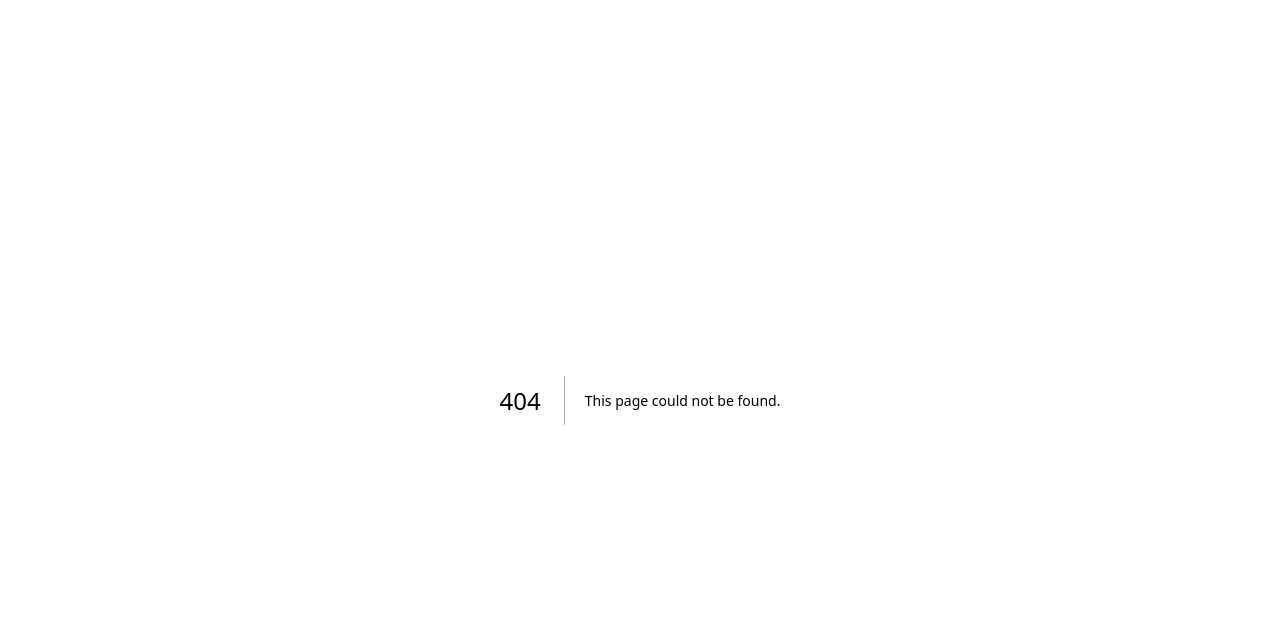
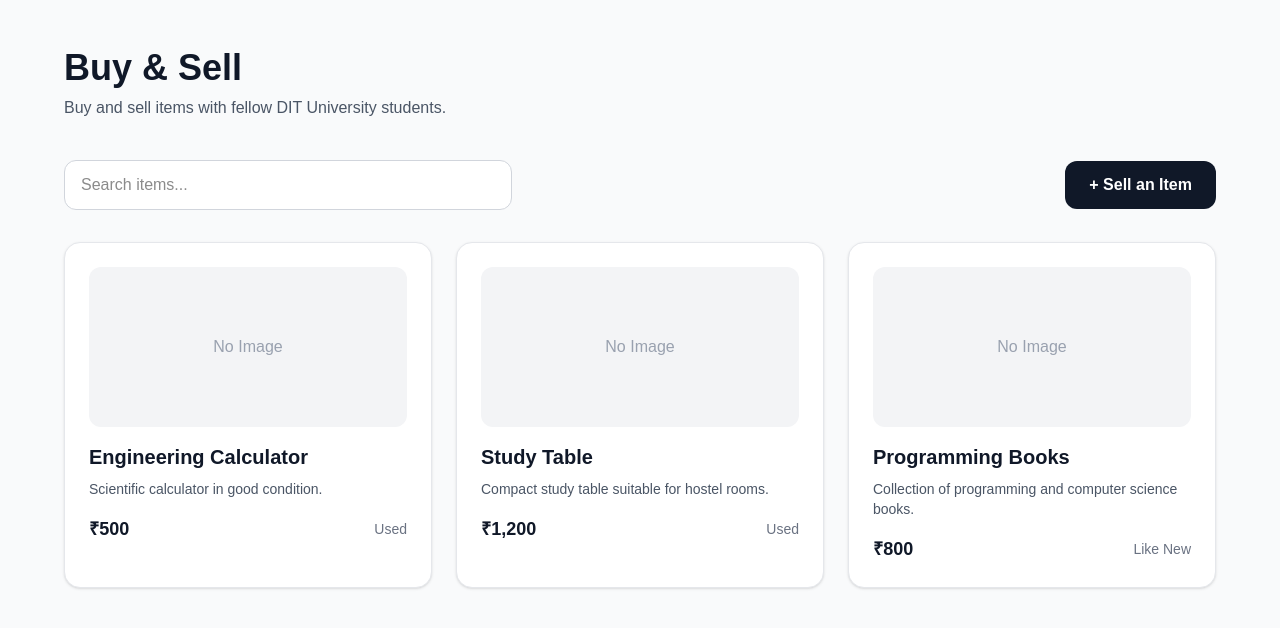
Before and after one commit to JatinPundir-0087/dit-hub, a Next.js app: page /buy-sell in a window 1280 px wide. Before the commit this address had no page. Shown: the top 628 px of the page. Built offline with nearby package versions, Linux system fonts and the light colour scheme.

Commit message:
Create Buy and Sell page

```diff
--- /dev/null
+++ b/app/buy-sell/page.tsx
@@ -0,0 +1,85 @@
+export default function BuySell() {
+  return (
+    <main className="min-h-screen bg-gray-50 px-6 py-12">
+      <div className="mx-auto max-w-6xl">
+        <div className="mb-10">
+          <h1 className="text-4xl font-bold text-gray-900">Buy & Sell</h1>
+          <p className="mt-2 text-gray-600">
+            Buy and sell items with fellow DIT University students.
+          </p>
+        </div>
+
+        <div className="mb-8 flex flex-col gap-4 sm:flex-row sm:items-center sm:justify-between">
+          <input
+            type="text"
+            placeholder="Search items..."
+            className="w-full rounded-xl border border-gray-300 bg-white px-4 py-3 outline-none focus:border-gray-500 sm:max-w-md"
+          />
+
+          <button className="rounded-xl bg-gray-900 px-6 py-3 font-semibold text-white transition hover:bg-gray-700">
+            + Sell an Item
+          </button>
+        </div>
+
+        <section className="grid gap-6 sm:grid-cols-2 lg:grid-cols-3">
+          <div className="rounded-2xl border border-gray-200 bg-white p-6 shadow-sm">
+            <div className="mb-4 flex h-40 items-center justify-center rounded-xl bg-gray-100 text-gray-400">
+              No Image
+            </div>
+
+            <h2 className="text-xl font-semibold text-gray-900">
+              Engineering Calculator
+            </h2>
+
+            <p className="mt-2 text-sm text-gray-600">
+              Scientific calculator in good condition.
+            </p>
+
+            <div className="mt-4 flex items-center justify-between">
+              <span className="text-lg font-bold text-gray-900">₹500</span>
+              <span className="text-sm text-gray-500">Used</span>
+            </div>
+          </div>
+
+          <div className="rounded-2xl border border-gray-200 bg-white p-6 shadow-sm">
+            <div className="mb-4 flex h-40 items-center justify-center rounded-xl bg-gray-100 text-gray-400">
+              No Image
+            </div>
+
+            <h2 className="text-xl font-semibold text-gray-900">
+              Study Table
+            </h2>
+
+            <p className="mt-2 text-sm text-gray-600">
+              Compact study table suitable for hostel rooms.
+            </p>
+
+            <div className="mt-4 flex items-center justify-between">
+              <span className="text-lg font-bold text-gray-900">₹1,200</span>
+              <span className="text-sm text-gray-500">Used</span>
+            </div>
+          </div>
+
+          <div className="rounded-2xl border border-gray-200 bg-white p-6 shadow-sm">
+            <div className="mb-4 flex h-40 items-center justify-center rounded-xl bg-gray-100 text-gray-400">
+              No Image
+            </div>
+
+            <h2 className="text-xl font-semibold text-gray-900">
+              Programming Books
+            </h2>
+
+            <p className="mt-2 text-sm text-gray-600">
+              Collection of programming and computer science books.
+            </p>
+
+            <div className="mt-4 flex items-center justify-between">
+              <span className="text-lg font-bold text-gray-900">₹800</span>
+              <span className="text-sm text-gray-500">Like New</span>
+            </div>
+          </div>
+        </section>
+      </div>
+    </main>
+  );
+}
```
